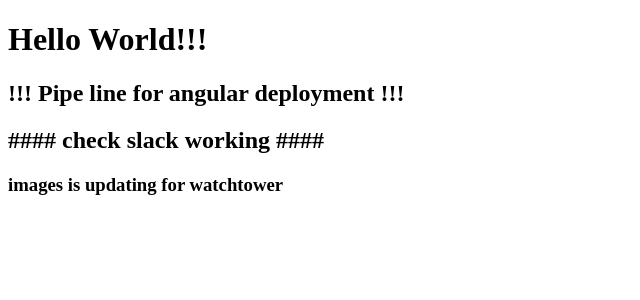
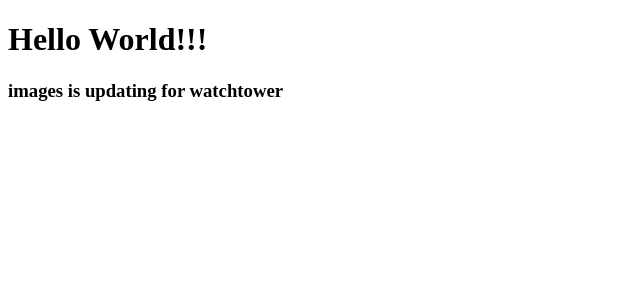
Before and after one commit to Amankashyap4/projectcicd, an Angular app: page / in a window 1280 px wide. Shown: the top 300 px of the page, without its empty margins (0-640 px from the left). Built offline with nearby package versions, Linux system fonts and the light colour scheme.

Commit message:
slack notification checking  - 67

```diff
--- a/src/app/app.component.html
+++ b/src/app/app.component.html
@@ -8,9 +8,6 @@
 <!-- * * * * * * * * * * * * * * * * * * * * * * * * * * * * * * * -->
 <h1>Hello World!!!</h1>
 
-<h2>!!! Pipe line for angular deployment !!! </h2>
-
-<h2>#### check slack working ####</h2>
 
 <h3>images is updating for watchtower</h3>
 <!-- * * * * * * * * * * * * * * * * * * * * * * * * * * * * * * * -->
```
